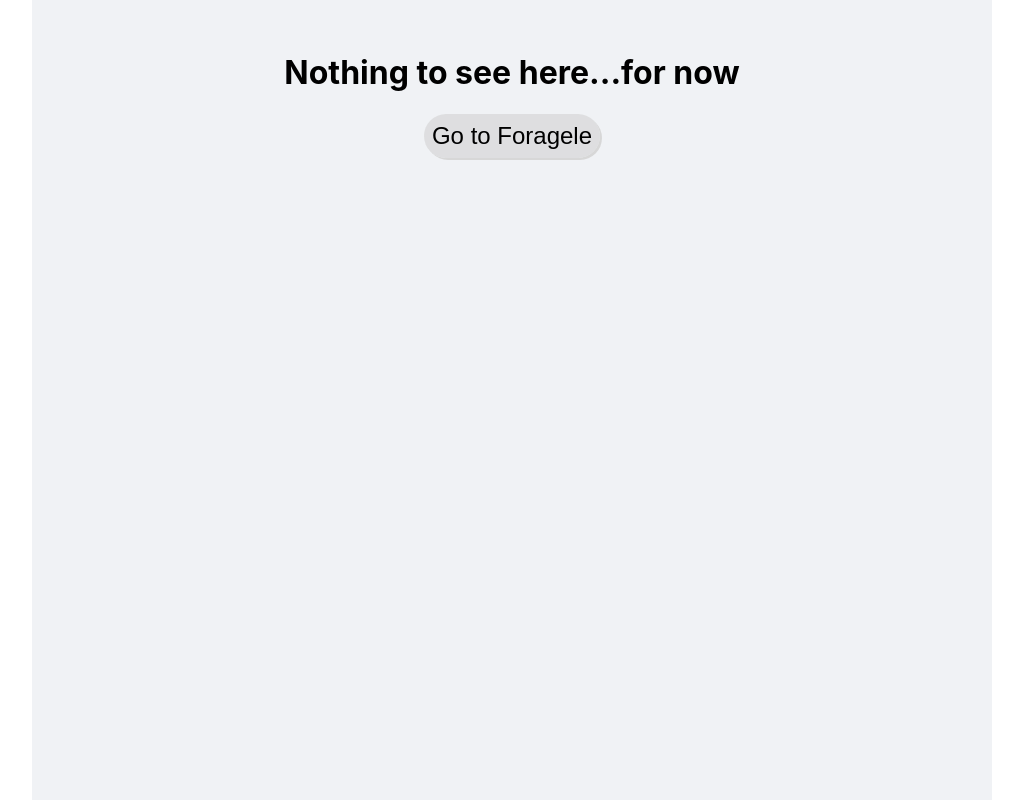
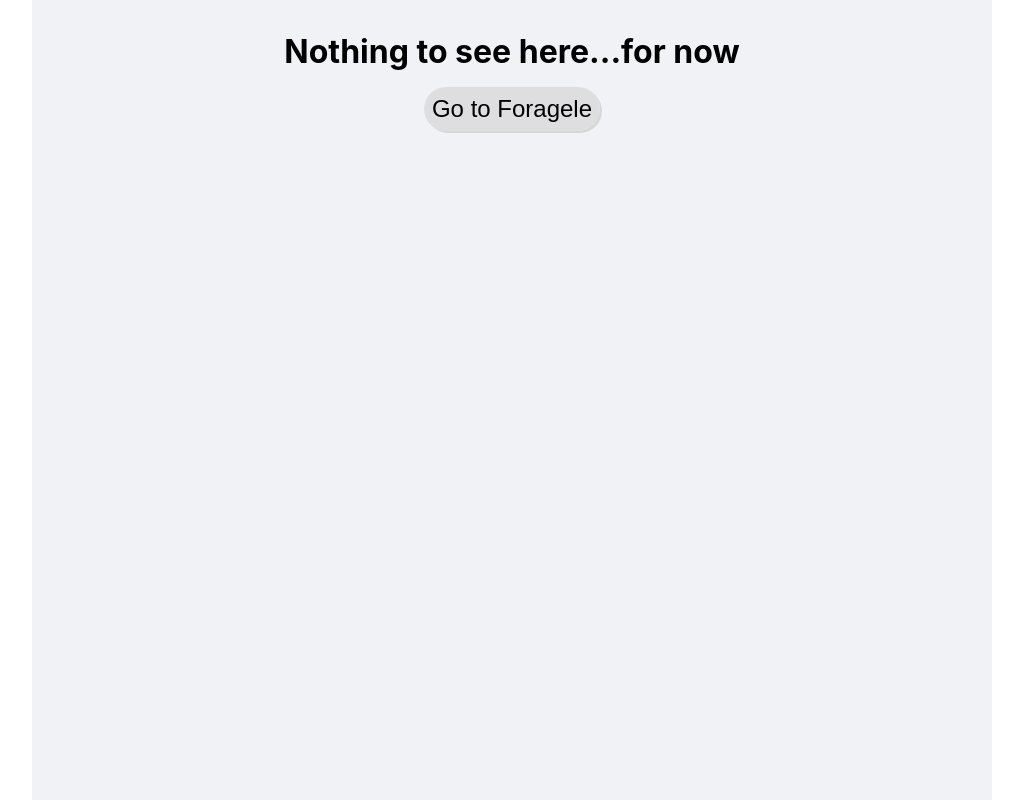
Before and after one commit to basheim/foragele, a Next.js app: page / in a window 1280 px wide. Shown: the whole page, without its empty margins (128-1151 px from the left). Built offline with nearby package versions, Linux system fonts and the light colour scheme.

Commit message:
fix(): updates to styles

```diff
--- a/pages/foragele.tsx
+++ b/pages/foragele.tsx
@@ -16,7 +16,7 @@
   const [gameState, setGameState] = useState<GameState>(GameState.Start);
   const [gameInfo, setGameInfo] = useState<GameInfo>({} as any);
   const [correctId, setCorrectId] = useState<string>("");
-  const timeLimitMinutes = 2;
+  const timeLimitMinutes = 200;
   const guesses = 4;
 
   const finishGame = (hasWon: boolean, timeRemaining: number, guessesRemaining: number, lossReason: LossReason | undefined) => {
--- a/pages/index.tsx
+++ b/pages/index.tsx
@@ -21,7 +21,7 @@
       </Head>
 
       <main className={styles.main}>
-        <h1>Nothing to see here...for now</h1>
+        <h1 className={styles.title}>Nothing to see here...for now</h1>
         <Link href="/foragele">
           <button className={`${styles.button} no-select`}>Go to Foragele</button>
         </Link>
--- a/styles/Answers.module.css
+++ b/styles/Answers.module.css
@@ -10,7 +10,9 @@
 .listContainer {
   width: 100%;
   height: 100%;
+  max-height: 30vh;
   overflow-y: auto;
+  border: 1px solid lightgray;
 }
 
 .list {
@@ -18,7 +20,6 @@
   margin: 0;
   width: 100%;
   background-color: #F0F2F5;
-  border: 1px solid lightgray;
 }
 
 .filter {
--- a/styles/Home.module.css
+++ b/styles/Home.module.css
@@ -1,6 +1,11 @@
 .container {
   padding: 0 10rem;
   background-color:white;
+}
+
+.title {
+  text-align: center;
+  margin: 0 0.5rem 1rem 0.5rem;
 }
 
 .main {
```
